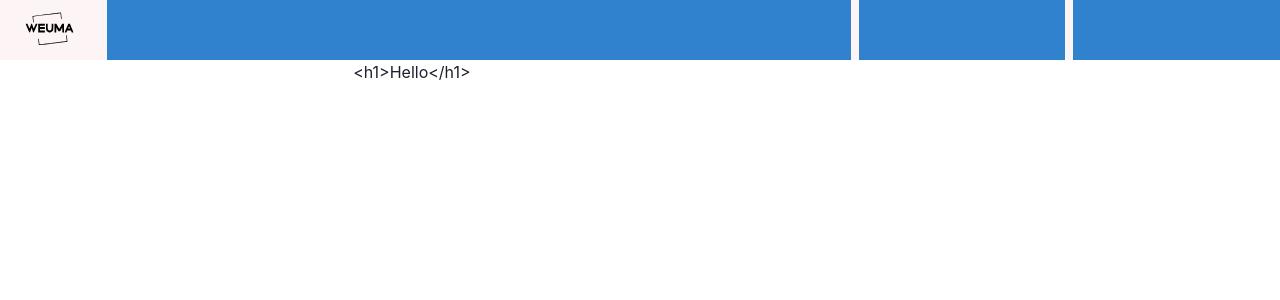
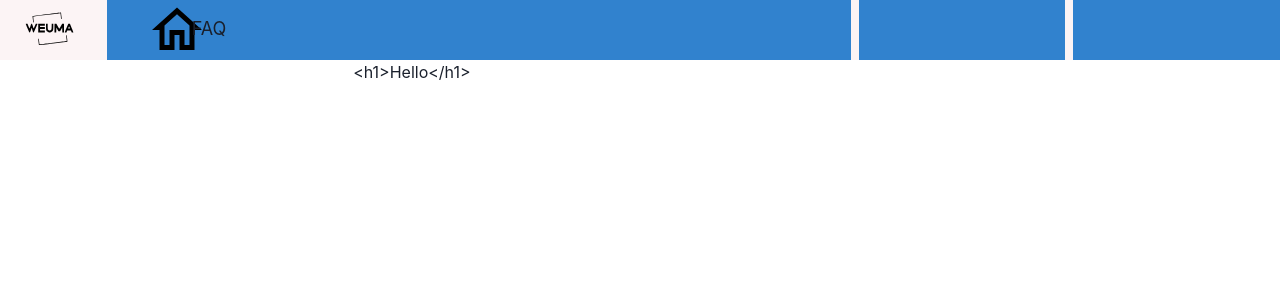
Before and after one commit to CarlosEGCH/weUMa, a React (Create React App) app in the folder weuma/frontend/: page / in a window 1280 px wide. Shown: the top 300 px of the page. Built offline with nearby package versions, Linux system fonts and the light colour scheme.

Commit message:
First Navbar icon implemented

```diff
--- a/weuma/frontend/src/components/Navbar.js
+++ b/weuma/frontend/src/components/Navbar.js
@@ -1,9 +1,10 @@
-import { Box, Grid, GridItem, Image } from "@chakra-ui/react";
+import { Box, Grid, GridItem, Image, Text } from "@chakra-ui/react";
 import * as React from "react";
 
 import { useNavigate, Link } from "react-router-dom";
 
 import logo from '../assets/logo2SVG.svg';
+import mainIcon from '../assets/main-icon.svg';
 
 export default function ButtonAppBar(){
 const navigate = useNavigate();
@@ -16,7 +17,18 @@ return (
                     <Image boxSize='60px' marginLeft='20px' src={logo} alt='weuma logo' />
                 </Box>
             </GridItem>
-            <GridItem w='100%' h='100%' bg='blue.500' colSpan={7} />
+            <GridItem w='100%' h='100%' bg='blue.500' colSpan={7}>
+                <Grid templateColumns='repeat(4, 1fr)' gap={2} h='100%'>
+                    <GridItem>
+                        <Link to="/">
+                            <Grid templateColumns='0.8fr 1fr' gap={2}>
+                                <Image boxSize='60px' marginLeft='40px' src={mainIcon} />
+                                <Text fontSize={['sm', 'md', 'lg']} marginTop='15px'>FAQ</Text>
+                            </Grid>
+                        </Link>
+                    </GridItem>
+                </Grid>
+            </GridItem>
             <GridItem w='100%' h='100%' bg='blue.500' colSpan={2} />
             <GridItem w='100%' h='100%' bg='blue.500' colSpan={2} />
         </Grid>
```
Also changed, not shown: weuma/frontend/src/assets/main-icon.svg (added).
